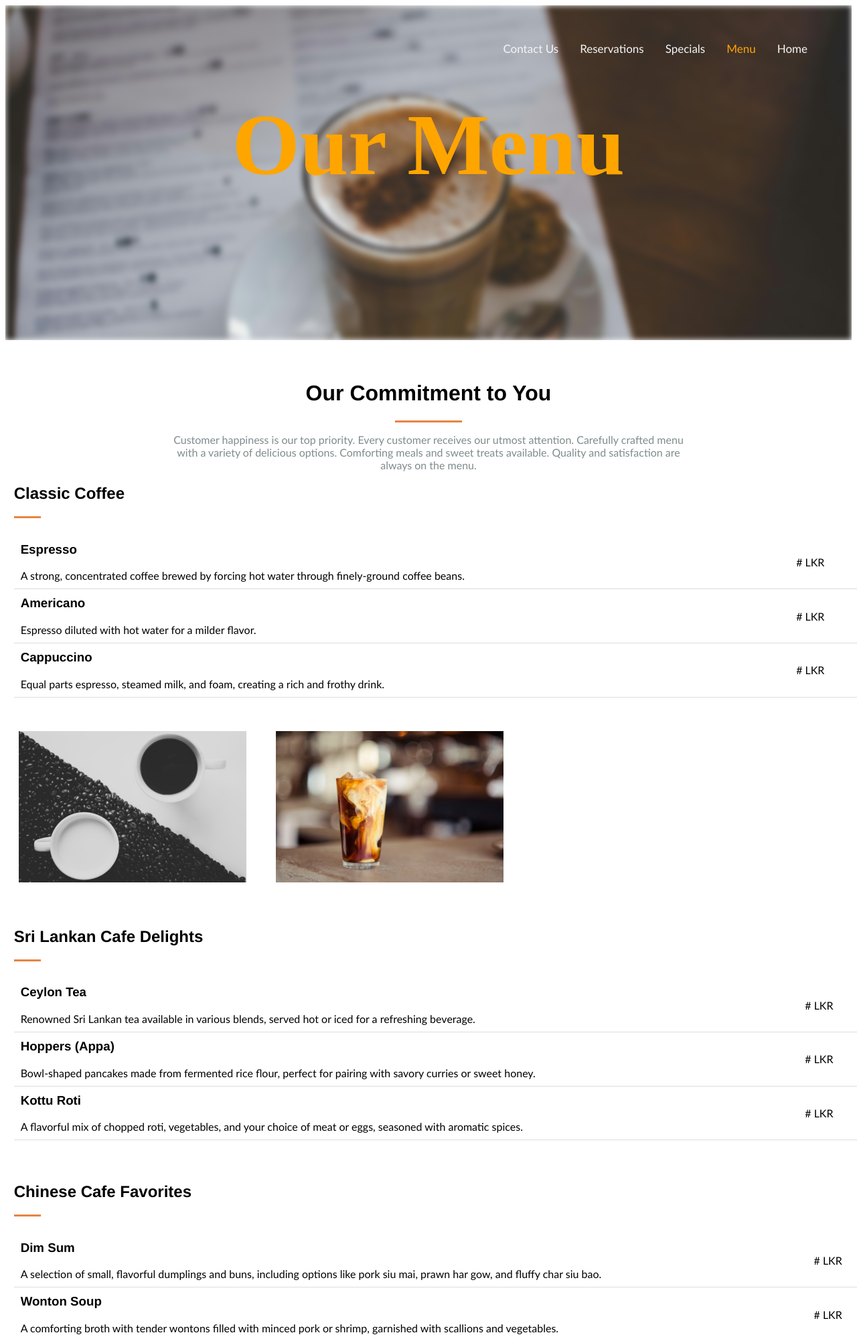
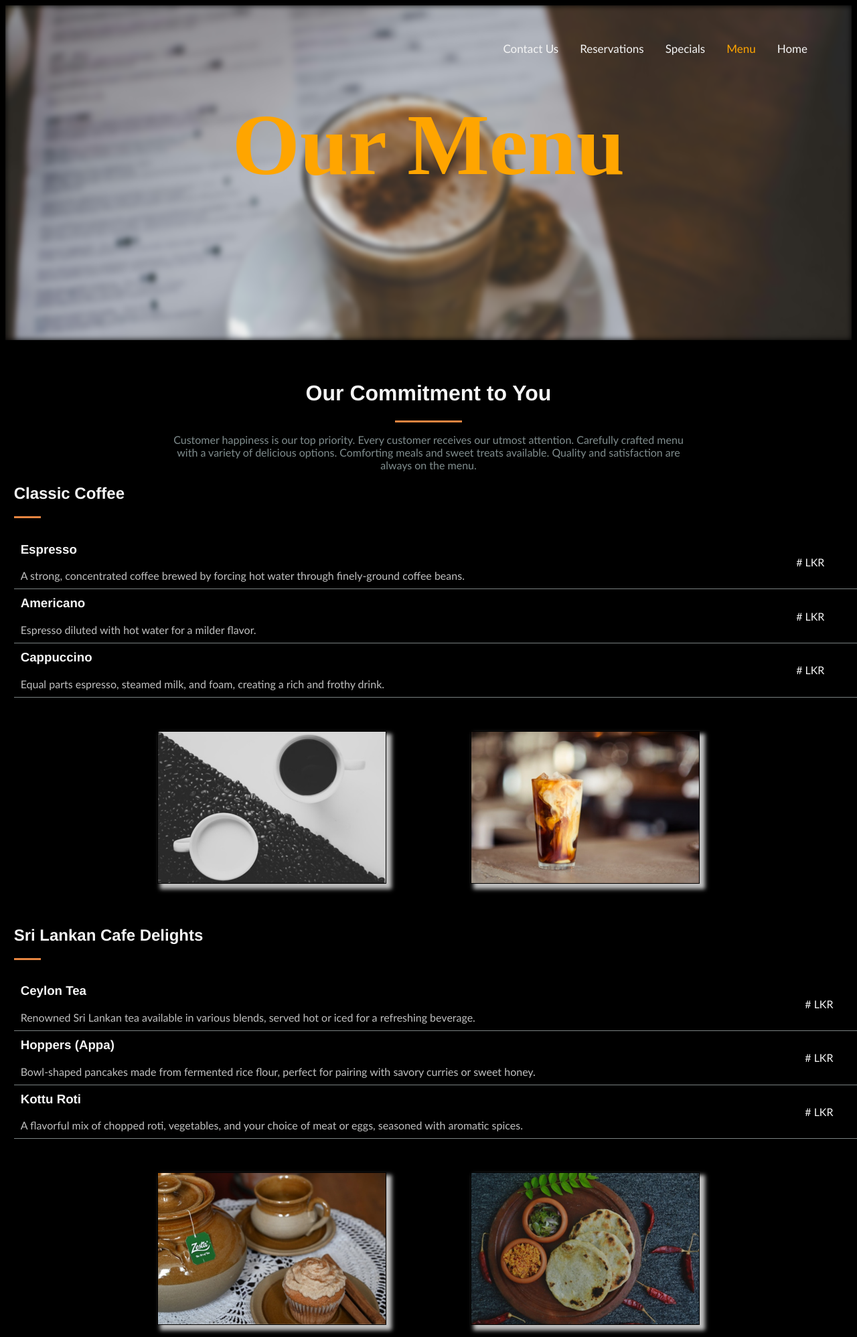
Before and after one commit to VimukthiPramudantha/The-Gallery-Cafe, a PHP site: page /menu.html in a window 1280 px wide. Shown: the top 1997 px of the page at 67% size. Run offline with PHP 8.4, Linux system fonts and the light colour scheme.

Commit message:
added images to menu page

```diff
--- a/menu page/menu.css
+++ b/menu page/menu.css
@@ -57,6 +57,7 @@ header .content {
   text-align: center;
   margin: 0px 250px 0px 250px;
   font-style: inherit;
+  color: whitesmoke;
 }
 #dis p {
   font-family: "Gill Sans", sans-serif;
@@ -73,26 +74,49 @@ table {
 }
 td {
   padding: 10px;
-  border-bottom: 1px solid #ddd;
+  border-bottom: 1px solid #7A8181;
   font-family: "Gill Sans", sans-serif;
 }
 th,
 td {
+  color: silver;
   padding: 10px;
 }
 h2,
 h3 {
   font-family: "Poppins", Helvetica, Arial, sans-serif;
+  color: whitesmoke ;
 }
 a {
   text-decoration: none;
-  color: black;
+  color: silver;
 }
 a:hover {
   color: orange;
 }
 .coffee {
-  display: inline-block;
-  /* align-items: center; */
-  margin: 50px 20px 0px 20px;
+  display: flex;
+  align-items: center;
+  justify-content: center;
 }
+.c2{
+  margin: 50px 5% 0px 5%;
+  box-shadow: 6px 6px 6px 2px silver;
+  border: solid 1.5px black;
+}
+body{
+  background-color: black;
+}
+p{
+  color: silver;
+}
+.sl{
+  display: flex;
+  align-items: center;
+  justify-content: center;
+}
+.chi{
+  display: flex;
+  align-items: center;
+  justify-content: center;
+}
--- a/menu page/menu.html
+++ b/menu page/menu.html
@@ -1,6 +1,6 @@
 <html>
   <head>
-    <title>The Gallery Café - Menu</title>
+    <title>The Gallery Cafe - Menu</title>
     <link rel="stylesheet" href="./menu.css" />
   </head>
   <body>
@@ -51,14 +51,14 @@
               finely-ground coffee beans.
             </p>
           </td>
-          <td># LKR</td>
+          <td style="color: whitesmoke;"># LKR</td>
         </tr>
         <tr>
           <td>
             <h3>Americano</h3>
             <p>Espresso diluted with hot water for a milder flavor.</p>
           </td>
-          <td># LKR</td>
+          <td style="color: whitesmoke;"># LKR</td>
         </tr>
         <tr>
           <td>
@@ -68,12 +68,12 @@
               frothy drink.
             </p>
           </td>
-          <td># LKR</td>
+          <td style="color: whitesmoke;"># LKR</td>
         </tr>
       </table>
-      <div >
-        <img src="./img/coffee.png" alt="" class="coffee">
-        <img src="./img/coffee 02.png" alt="" class="coffee">
+      <div class="coffee">
+        <img src="./img/coffee.png" alt="" class="c2">
+        <img src="./img/coffee 02.png" alt="" class="c2">
       </div>
 
       <h2 style="margin-left: 1%; margin-top: 5%">Sri Lankan Cafe Delights</h2>
@@ -95,7 +95,7 @@
               iced for a refreshing beverage.
             </p>
           </td>
-          <td># LKR</td>
+          <td style="color: whitesmoke;"># LKR</td>
         </tr>
         <tr>
           <td>
@@ -105,7 +105,7 @@
               pairing with savory curries or sweet honey.
             </p>
           </td>
-          <td># LKR</td>
+          <td style="color: whitesmoke;"># LKR</td>
         </tr>
         <tr>
           <td>
@@ -115,9 +115,13 @@
               meat or eggs, seasoned with aromatic spices.
             </p>
           </td>
-          <td># LKR</td>
+          <td style="color: whitesmoke;"># LKR</td>
         </tr>
       </table>
+      <div class="sl">
+        <img src="./img/sri lanken 2.png" alt="" class="c2">
+        <img src="./img/sri lanken.png" alt="" class="c2">
+      </div>
 
       <h2 style="margin-left: 1%; margin-top: 5%">Chinese Cafe Favorites</h2>
       <div
@@ -138,7 +142,7 @@
               options like pork siu mai, prawn har gow, and fluffy char siu bao.
             </p>
           </td>
-          <td># LKR</td>
+          <td style="color: whitesmoke;"># LKR</td>
         </tr>
         <tr>
           <td>
@@ -148,7 +152,7 @@
               shrimp, garnished with scallions and vegetables.
             </p>
           </td>
-          <td># LKR</td>
+          <td style="color: whitesmoke;"># LKR</td>
         </tr>
         <tr>
           <td>
@@ -159,9 +163,13 @@
               exterior.
             </p>
           </td>
-          <td># LKR</td>
+          <td style="color: whitesmoke;"># LKR</td>
         </tr>
       </table>
+      <div class="chi">
+        <img src="./img/chi2.png" alt="" class="c2">
+        <img src="./img/chi.png" alt="" class="c2">
+      </div>
     </main>
 
     <hr width="100%" size="2" noshade color="orange" style="margin-top: 80px; margin-bottom: 50px;"  />
@@ -180,15 +188,15 @@
           <td><h2>Opening Time</h2></td>
         </tr>
         <tr style="text-align: center;">
-          <td style="color: black">
+          <td>
             The Gallery Cafe<br />
             123 Colombo Street<br />
             Galle, Southern Province<br />
             Sri Lanka 80000
           </td>
           <td style="font-size: 20px"><a href="#Email">info@thegallerycafe.lk</a></td>
-          <td style="font-size: 20px; color: black">+94 77 123 4567</td>
-          <td style="font-size: 20px; color: black">
+          <td style="font-size: 20px;">+94 77 123 4567</td>
+          <td style="font-size: 20px;">
             Opening Time: 8:00 AM<br />
             Closing Time: 10:00 PM
           </td>
```
Also changed, not shown: menu page/img/chi.png (added), menu page/img/chi2.png (added), menu page/img/sri lanken 2.png (added), menu page/img/sri lanken.png (added).
